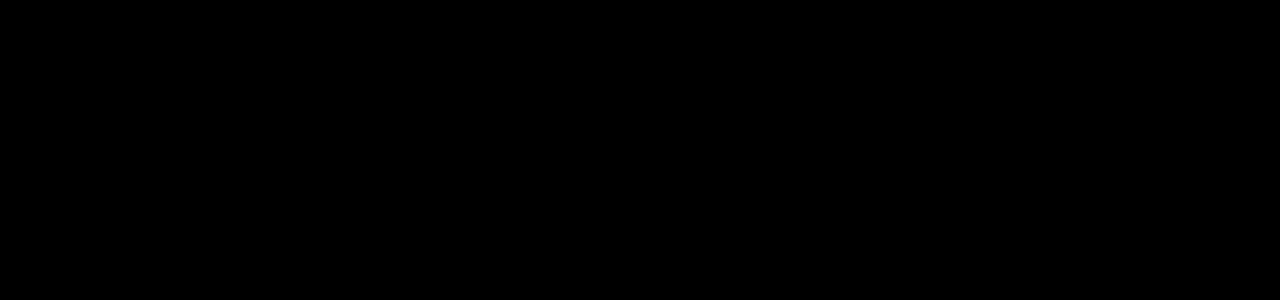
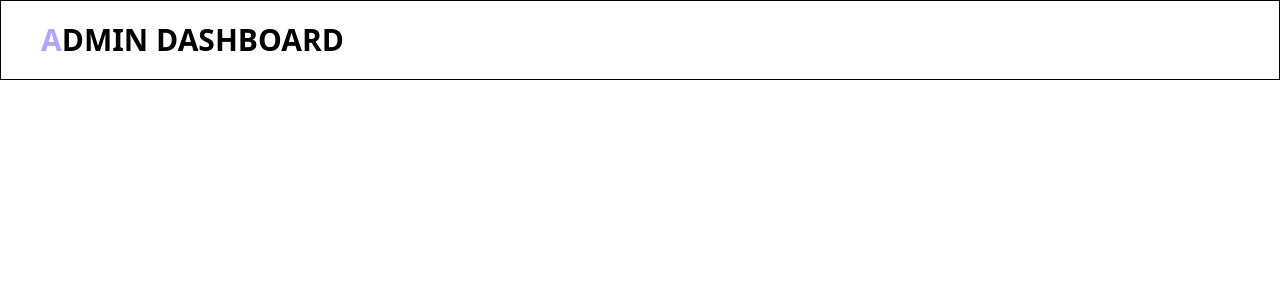
Before and after one commit to zager-projects/Office-Management-System, a React (Vite) app in the folder Frontend/: page /admindashboard in a window 1280 px wide. Shown: the top 300 px of the page. Built offline with nearby package versions, Linux system fonts and the light colour scheme.

Commit message:
Dashboard Navbar added

```diff
--- /dev/null
+++ b/Frontend/Components/DashboardNavbar.jsx
@@ -0,0 +1,15 @@
+import React from 'react'
+import { primaryColor,secondaryColor } from '../Constants/theme'
+
+function DashboardNavbar({first,second}) {
+  return (
+    <>
+    <div className='h-[10vh] flex items-center justify-between px-10 border'>
+            {/* <p className='uppercase font-bold text-[2vw]'><span style={{color:secondaryColor}}>Office</span> management system</p> */}
+        <p className='uppercase font-bold text-3xl'><span style={{color:secondaryColor}}>{first}</span>{second}</p>
+    </div>
+    </>
+  )
+}
+
+export default DashboardNavbar
--- a/Frontend/Pages/AdminDashboard.jsx
+++ b/Frontend/Pages/AdminDashboard.jsx
@@ -1,8 +1,13 @@
 import React from 'react'
+import { primaryColor,secondaryColor } from '../Constants/theme'
+import DashboardNavbar from '../Components/DashboardNavbar'
 
 function AdminDashboard() {
   return (
-    <div>AdminDashboard</div>
+    <>
+
+    <DashboardNavbar first="A" second="dmin Dashboard"/>
+    </>
   )
 }
 
--- a/Frontend/Pages/EmployeeAddFrom.jsx
+++ b/Frontend/Pages/EmployeeAddFrom.jsx
@@ -1,6 +1,6 @@
 import React, { useState } from 'react';
 import { primaryColor } from '../Constants/theme';
-const EmployeeForm = () => {
+const EmployeeAddForm = () => {
   const [fullName, setFullName] = useState('');
   const [dateOfBirth, setDateOfBirth] = useState('');
   const [gender, setGender] = useState('');
@@ -371,4 +371,4 @@
   );
 };
 
-export default EmployeeForm;
+export default EmployeeAddForm;
--- a/Frontend/src/App.css
+++ b/Frontend/src/App.css
@@ -6,6 +6,6 @@
   /* background-color: #dad2ff; */
 /* } */
 
-*{
+/* *{
   background-color: black;
-}
+} */
--- a/Frontend/src/App.jsx
+++ b/Frontend/src/App.jsx
@@ -7,7 +7,7 @@
 import Register from '../Pages/Register'
 import './App.css'
 import AdminDashboard from '../Pages/AdminDashboard'
-
+import EmployeeAddForm from '../Pages/EmployeeAddFrom'
 
 function App() {
 
@@ -21,6 +21,7 @@
         <Route path="/manager-login" element={<ManagerLogin />} />
         <Route path="/employee-login" element={<EmployeeLogin />} />
         <Route path="/admindashboard" element={<AdminDashboard />} />
+        <Route path="/employeeaddform" element={<EmployeeAddForm />} />
       </Routes>
     </>
   )
```
